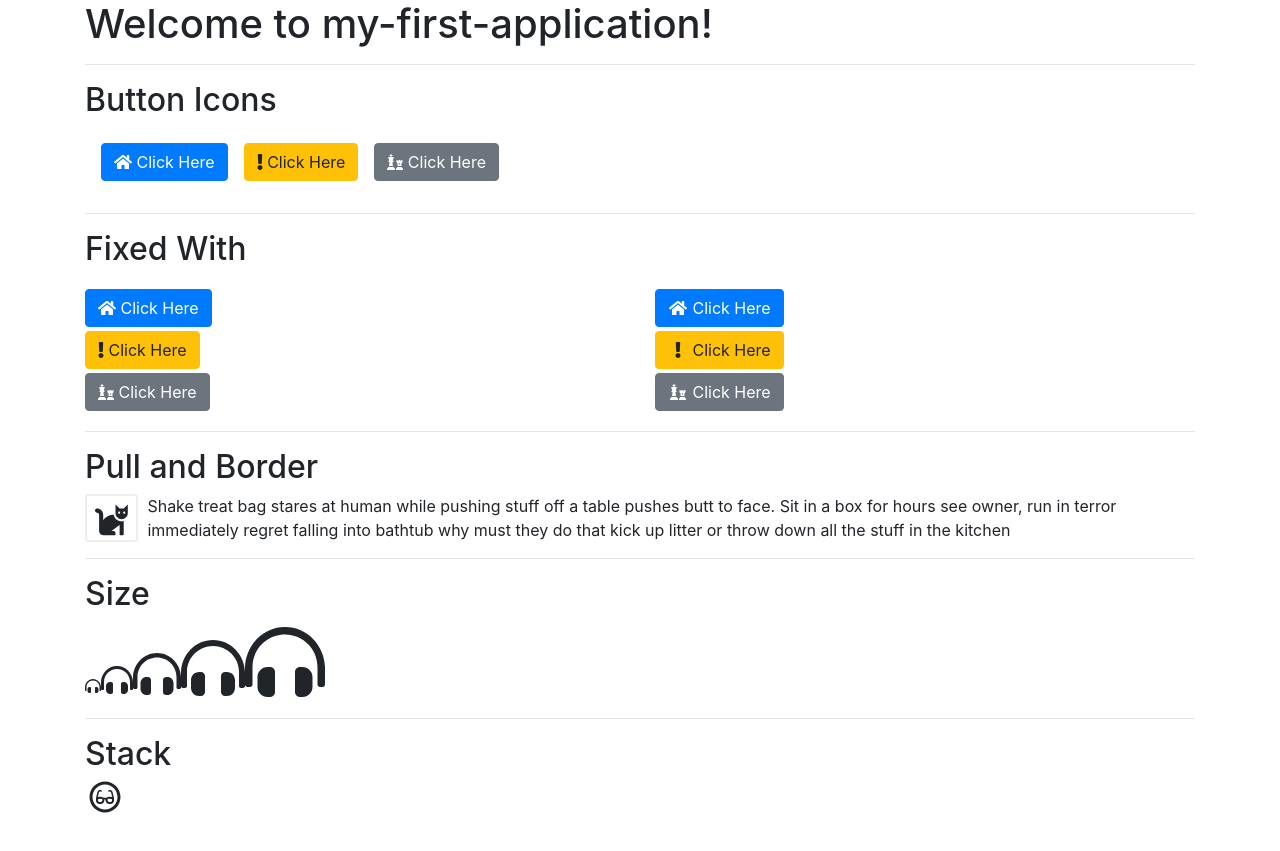
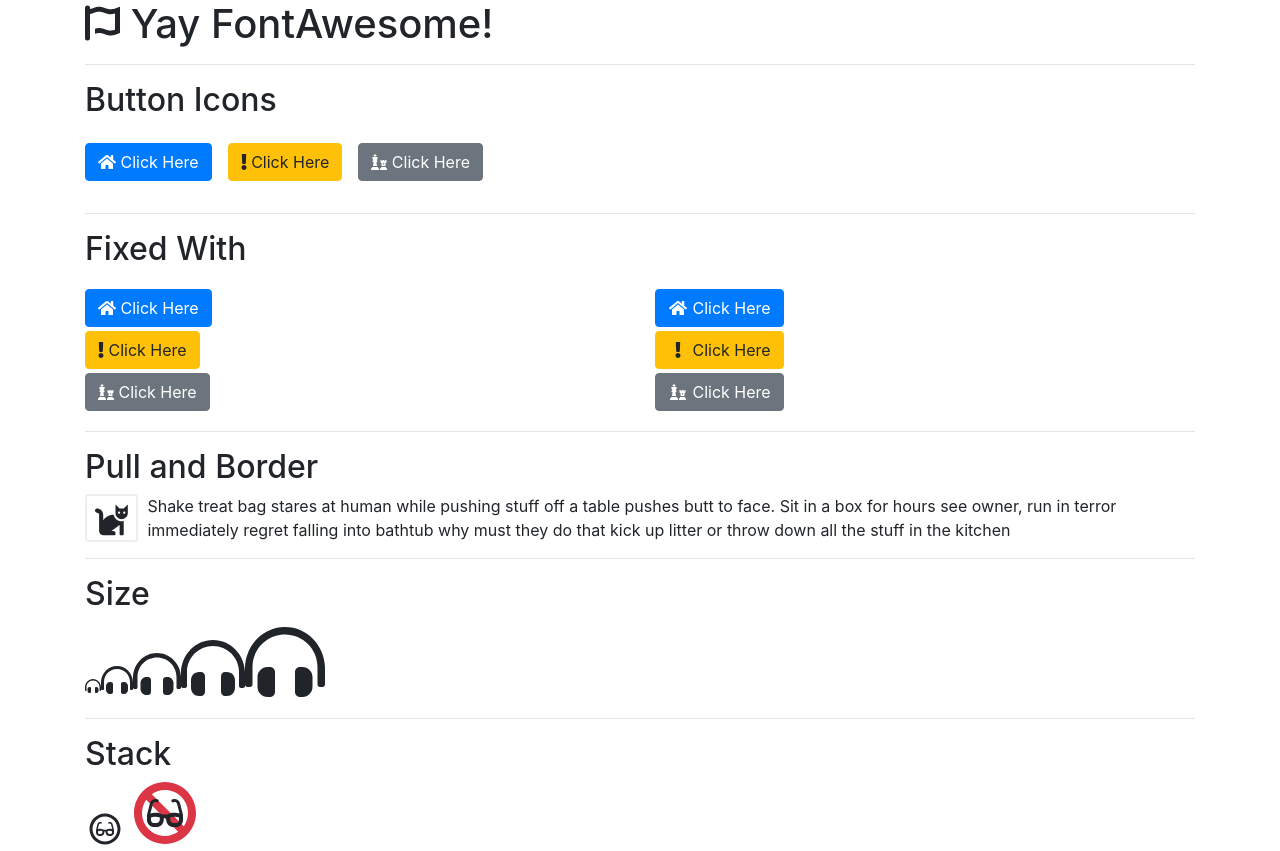
Before and after one commit to Kimserey/ng-vid-sample, an Angular app: page / in a window 1280 px wide. Before the commit the page ends 819 px from the top, so only its background shows below. Built offline with nearby package versions, Linux system fonts and the light colour scheme.

Commit message:
Added stack text danger

```diff
--- a/src/app/app.component.html
+++ b/src/app/app.component.html
@@ -1,12 +1,12 @@
 <div class="container">
   <h1>
-    Welcome to {{ title }}!
+      <i class="fab fa-font-awesome-flag"></i> Yay FontAwesome!
   </h1>
 
   <hr />
 
   <h2>Button Icons</h2>
-  <div class="p-3">
+  <div class="py-3">
     <button class="btn btn-primary mr-3" (click)="click()"><i class="fas fa-home"></i> Click Here</button>
     <button class="btn btn-warning mr-3" (click)="click()"><i class="fas fa-exclamation"></i> Click Here</button>
     <button class="btn btn-secondary" (click)="click()"><i class="fas fa-chess"></i> Click Here</button>
@@ -56,4 +56,8 @@
     <i class="far fa-circle fa-stack-2x"></i>
     <i class="fas fa-glasses fa-stack-1x"></i>
   </span>
+  <span class="fa-stack fa-2x">
+    <i class="fas fa-ban fa-stack-2x text-danger"></i>
+    <i class="fas fa-glasses fa-stack-1x"></i>
+  </span>
 </div>
```
